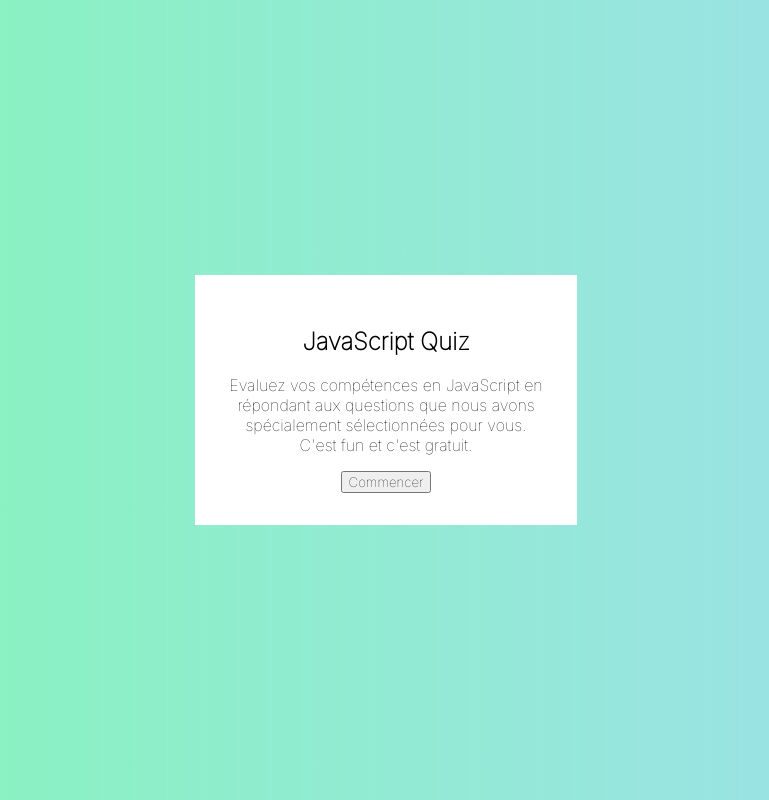
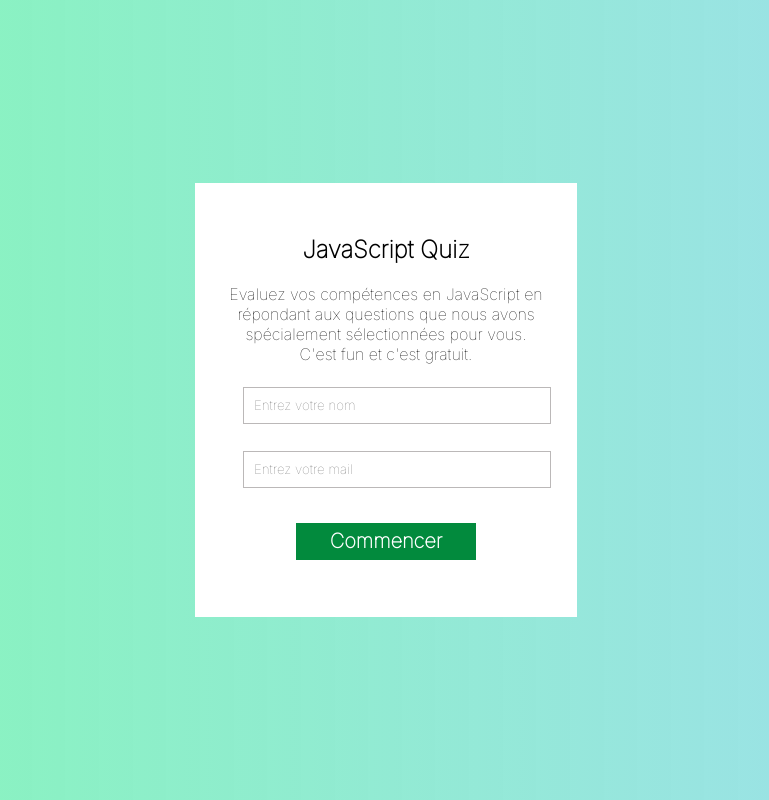
Before and after one commit to GloireMutaliko21/Js-quiz-app-react.Js, a React (Create React App) app: page / in a window 1280 px wide. Shown: the whole page, without its empty margins (254-1023 px from the left). Built offline with nearby package versions, Linux system fonts and the light colour scheme.

Commit message:
feat: création composant form + Style

```diff
--- a/src/components/App.js
+++ b/src/components/App.js
@@ -4,7 +4,7 @@ import Accueil from './home/Accueil';
 import '../styles/app.css'
 import Quiz from './quiz/Quiz';
 
-function App(props) {
+function App() {
   const [isBegin, setIsBegin] = useState([])
   return (
     <div className='container'>
--- a/src/components/home/Accueil.jsx
+++ b/src/components/home/Accueil.jsx
@@ -1,4 +1,5 @@
 import React from "react";
+import Form from "./Form";
 
 function Accueil({ isBegin, setIsBegin }) {
     if (!isBegin) {
@@ -12,9 +13,7 @@ function Accueil({ isBegin, setIsBegin }) {
                 nous avons spécialement sélectionnées pour vous. <br />C'est fun et
                 c'est gratuit.
             </p>
-            <input type="submit" value="Commencer" onClick={() => {
-                setIsBegin(!isBegin);
-            }} />
+            <Form hundleSubmit={() => setIsBegin(!isBegin)} />
         </div>
     )
 
--- /dev/null
+++ b/src/components/home/Form.jsx
@@ -0,0 +1,35 @@
+import React from "react";
+import { useState } from "react";
+import '../../styles/Form.css'
+
+function Form({ hundleSubmit }) {
+    const [nameValue, setNameValue] = useState("")
+    const [mailValue, setMailValue] = useState("")
+
+    return (
+        <form className="home-form">
+            <input
+                className="text-fields"
+                value={nameValue}
+                type="text"
+                placeholder="Entrez votre nom"
+                onChange={(e) => setNameValue(e.target.value)}
+            />
+            <input
+                className="text-fields"
+                type="text"
+                placeholder="Entrez votre mail"
+                required
+            /><br />
+            <input
+                value="Commencer"
+                className="bouton"
+                type="submit"
+                onClick={() => hundleSubmit()}
+            />
+        </form>
+
+    )
+}
+
+export default Form
--- /dev/null
+++ b/src/styles/Form.css
@@ -0,0 +1,24 @@
+.home-form {
+    margin: 0 2em;
+}
+
+.text-fields {
+    margin: 0.5em 0 1.5em;
+    height: 35px;
+    width: 100%;
+    border: 1px solid #bbb8b8;
+    padding: 0 10px;
+}
+
+.bouton {
+    height: 37px;
+    width: 180px;
+    border: none;
+    margin-bottom: 25px;
+    margin-top: 15px;
+    background: #028A3D;
+    color: #FFFFFF;
+    font-weight: 600;
+    font-size: 20px;
+    line-height: 24px;
+}
```
